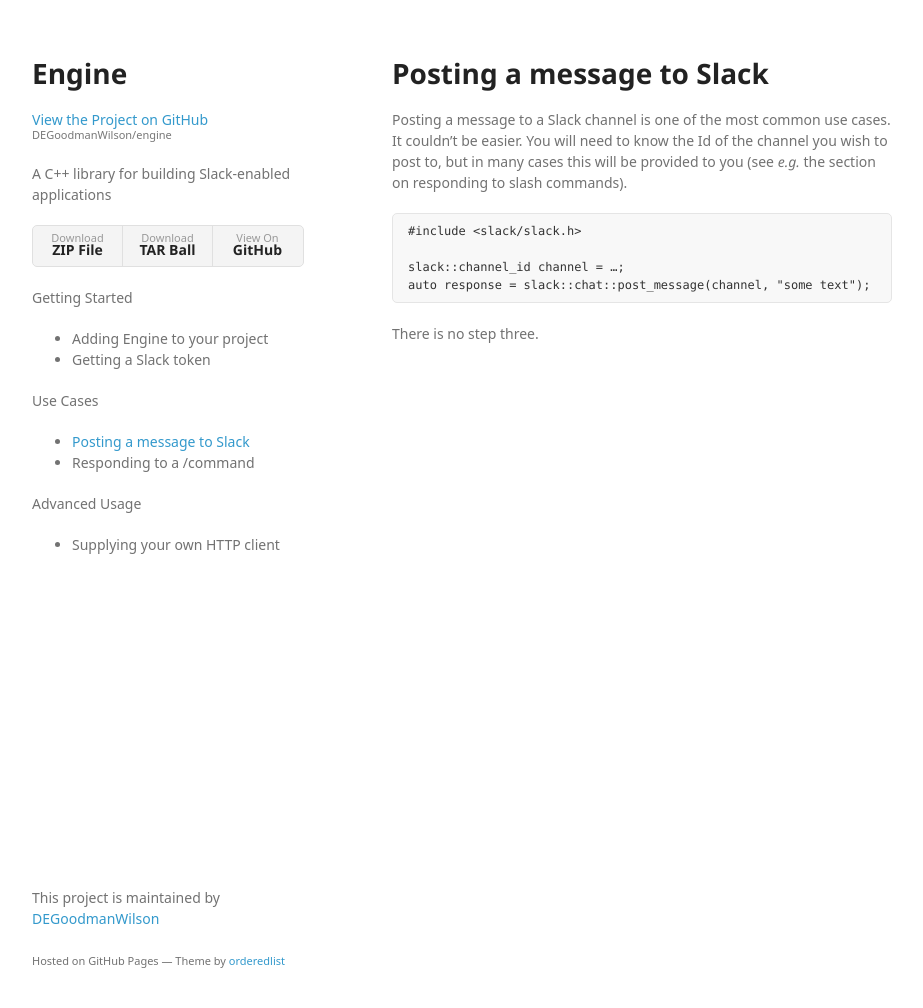
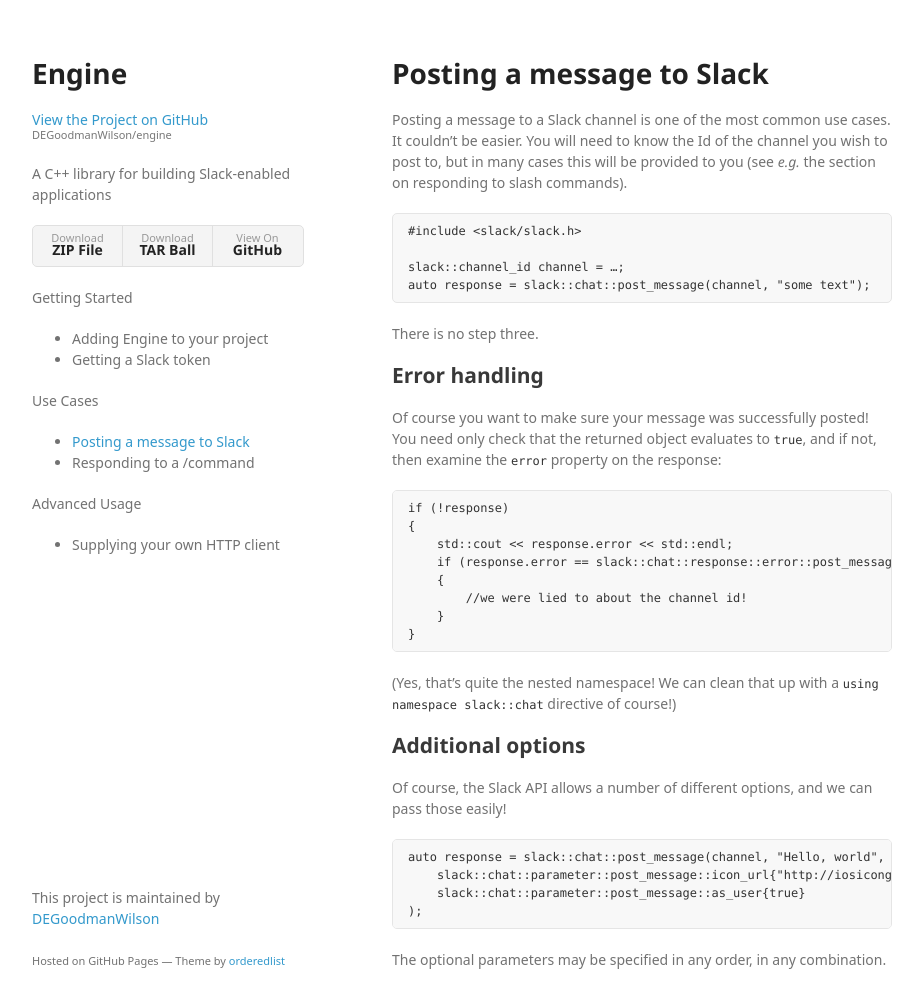
Before and after one commit to DEGoodmanWilson/engine, a Jekyll site: the page built from post_message.md, in a window 1280 px wide and 1040 px high. Shown: the top 1008 px of the window, without its empty margins (178-1101 px from the left). Built offline with Jekyll 4.4.1, drawn with Linux system fonts in a browser that asks for light colours; some web fonts are replaced.

Commit message:
Update post_message.md

```diff
--- a/post_message.md
+++ b/post_message.md
@@ -13,3 +13,29 @@
     auto response = slack::chat::post_message(channel, "some text");
 
 There is no step three.
+
+## Error handling
+
+Of course you want to make sure your message was successfully posted! You need only check that the returned object evaluates to `true`, and if not, then examine the `error` property on the response:
+
+    if (!response)
+    {
+        std::cout << response.error << std::endl;
+        if (response.error == slack::chat::response::error::post_message::CHANNEL_NOT_FOUND)
+        {
+            //we were lied to about the channel id!
+        }
+    }
+
+(Yes, that's quite the nested namespace! We can clean that up with a `using namespace slack::chat` directive of course!)
+
+## Additional options
+
+Of course, the Slack API allows a number of different options, and we can pass those easily!
+
+    auto response = slack::chat::post_message(channel, "Hello, world",
+        slack::chat::parameter::post_message::icon_url{"http://iosicongallery.com/iosicongallery/img/512/slack-2014.png"},
+        slack::chat::parameter::post_message::as_user{true}
+    );
+
+The optional parameters may be specified in any order, in any combination.
```
